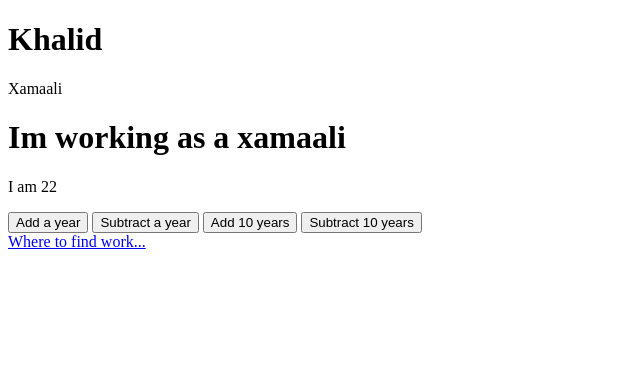
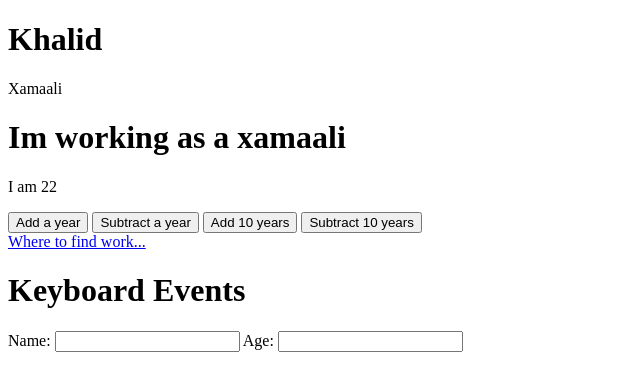
Before and after one commit to KhalidAwil/VueTest, a plain HTML site: page index.html in a window 1280 px wide. Shown: the whole page, without its empty margins (0-640 px from the left). Drawn offline with nearby package versions, Linux system fonts and the light colour scheme.

Commit message:
Learnt about Keyboard Events

```diff
--- a/app.js
+++ b/app.js
@@ -17,6 +17,14 @@ new Vue({
 
         subtract: function(val){
             this.age -= val;
+        },
+
+        logName: function(){
+            console.log("Somethings going on in this box.....");
+        },
+
+        logAge: function(){
+            console.log("Something fishy is going on here....I can feel it");
         }
     }
 });
--- a/index.html
+++ b/index.html
@@ -16,6 +16,11 @@
             <button v-on:dblclick="add(10)">Add 10 years</button>
             <button v-on:dblclick="subtract(10)">Subtract 10 years</button>
         </br><a v-bind:href="website">Where to find work...</a>
+            <h1>Keyboard Events</h1>
+            <label>Name: </label>
+            <input type="text" v-on:keyup.enter="logName"/>
+            <label>Age: </label>
+            <input type="text" v-on:keyup.alt.enter="logAge"/>
         </div>
         <script src="app.js"></script>
     </body>
```
